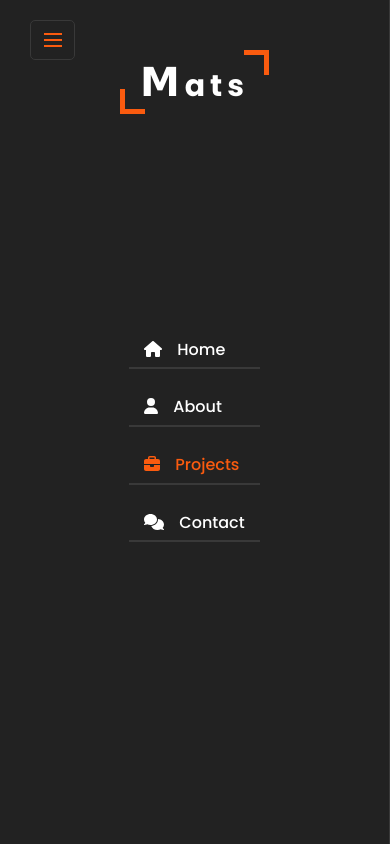
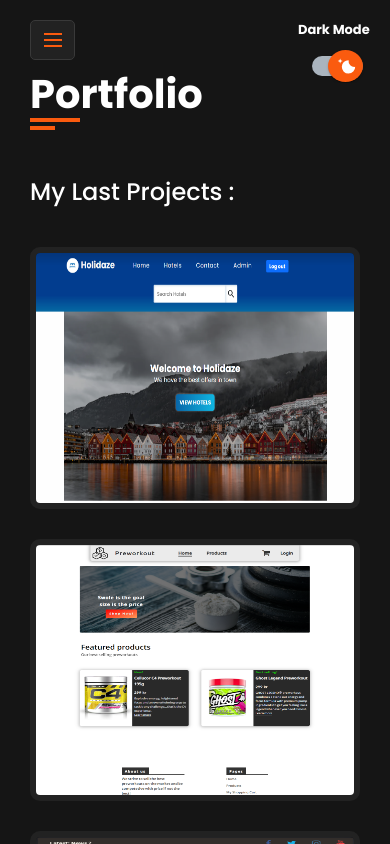
Before and after one commit to Matskrane/my-portfolio, a React (Create React App) app: page /projects in a window 390 px wide. Shown: the top 844 px of the page. Built offline with nearby package versions, Linux system fonts and the light colour scheme.

Commit message:
mobile stuff

```diff
--- a/src/components/SideBar.js
+++ b/src/components/SideBar.js
@@ -12,7 +12,7 @@ const SideBar = () => {
         }
     };
 
-    const [toggle, setToggle] = useState(true);
+    const [toggle, setToggle] = useState(false);
 
   return (
     <>
@@ -24,7 +24,7 @@ const SideBar = () => {
             <div className='logo'>
                 <Link to={'/'}><span>𝗠</span>ats</Link>
             </div>
-            <ul className='nav'>
+            <ul onClick={() => setToggle(!toggle)} className='nav'>
                 <li><NavLink style={currentActiveNavLink} to={'/'}><FontAwesomeIcon  icon={faHouse} />Home</NavLink></li>
                 <li><NavLink style={currentActiveNavLink} to={'/about'}><FontAwesomeIcon  icon={faUser} />About</NavLink></li>
                 <li><NavLink style={currentActiveNavLink} to={'/projects'}><FontAwesomeIcon icon={faBriefcase} />Projects</NavLink></li>
--- a/src/styles/components/_sideBar.scss
+++ b/src/styles/components/_sideBar.scss
@@ -17,11 +17,40 @@
     transition: all 0.3s ease;
 }
 
+.section-title
+{
+    flex: 0 0 100%;
+    max-width: 100%;
+    margin-bottom: 60px;
+}
+
 .section-title h2 {
     font-size: 40px;
     color: $text-black-900;
     font-weight: 700;
     position: relative;
+}
+
+.section-title h2::before
+{
+    content: '';
+    height: 4px;
+    width: 50px;
+    background-color: $skin-color;
+    position: absolute;
+    top: 100%;
+    left: 0;
+}
+.section-title h2::after
+{
+    content: '';
+    height: 4px;
+    width: 25px;
+    background-color: $skin-color;
+    position: absolute;
+    top: 100%;
+    left: 0;
+    margin-top: 8px;
 }
 
 .aside {
@@ -155,6 +184,12 @@
     .section-title h2 {
         color: $dark-text-black-900;
     }
+    .section-title h2::before {
+    background-color: $orange-skin-color;
+    }
+    .section-title h2::after {
+    background-color: $orange-skin-color;
+    }
     .aside {
         background: $dark-bg-black-100;
         border-right: 1px solid $dark-bg-black-50;
--- a/src/styles/styles.css
+++ b/src/styles/styles.css
@@ -16,11 +16,38 @@
   transition: all 0.3s ease;
 }
 
+.section-title {
+  flex: 0 0 100%;
+  max-width: 100%;
+  margin-bottom: 60px;
+}
+
 .section-title h2 {
   font-size: 40px;
   color: #302e4d;
   font-weight: 700;
   position: relative;
+}
+
+.section-title h2::before {
+  content: "";
+  height: 4px;
+  width: 50px;
+  background-color: #ec1839;
+  position: absolute;
+  top: 100%;
+  left: 0;
+}
+
+.section-title h2::after {
+  content: "";
+  height: 4px;
+  width: 25px;
+  background-color: #ec1839;
+  position: absolute;
+  top: 100%;
+  left: 0;
+  margin-top: 8px;
 }
 
 .aside {
@@ -148,6 +175,12 @@
 }
 #dark .section-title h2 {
   color: #ffffff;
+}
+#dark .section-title h2::before {
+  background-color: #fa5b0f;
+}
+#dark .section-title h2::after {
+  background-color: #fa5b0f;
 }
 #dark .aside {
   background: #222222;
@@ -751,6 +784,27 @@ img {
   padding-bottom: 70px;
 }
 
+.section-title h2::before {
+  content: "";
+  height: 4px;
+  width: 50px;
+  background-color: #ec1839;
+  position: absolute;
+  top: 100%;
+  left: 0;
+}
+
+.section-title h2::after {
+  content: "";
+  height: 4px;
+  width: 25px;
+  background-color: #ec1839;
+  position: absolute;
+  top: 100%;
+  left: 0;
+  margin-top: 8px;
+}
+
 .switch {
   margin-left: 90%;
   display: flex;
@@ -772,7 +826,7 @@ img {
   color: #302e4d;
 }
 
-#dark .css-59eqj6-MuiSwitch-root .MuiSwitch-thumb {
+#dark .MuiSwitch-thumb {
   background-color: #fa5b0f;
 }
 
@@ -819,8 +873,12 @@ img {
     margin-left: 0;
   }
 
-  .switch {
-    bottom: 10%;
+  .label {
+    font-size: 13px;
+  }
+
+  .switch label {
+    width: 120px;
   }
 }
 @media (max-width: 991px) {
--- a/src/styles/styles.scss
+++ b/src/styles/styles.scss
@@ -58,6 +58,28 @@ img {
     padding-bottom: 70px;
 }
 
+.section-title h2::before
+{
+    content: '';
+    height: 4px;
+    width: 50px;
+    background-color: $skin-color;
+    position: absolute;
+    top: 100%;
+    left: 0;
+}
+.section-title h2::after
+{
+    content: '';
+    height: 4px;
+    width: 25px;
+    background-color: $skin-color;
+    position: absolute;
+    top: 100%;
+    left: 0;
+    margin-top: 8px;
+}
+
 // Switcher
 
 .switch {
@@ -86,7 +108,7 @@ img {
 
 #dark {
 
-    .css-59eqj6-MuiSwitch-root .MuiSwitch-thumb {
+    .MuiSwitch-thumb {
         background-color: $orange-skin-color;
     }
 }
@@ -131,11 +153,13 @@ img {
         display: block;
         margin-left: 0;
     }
-    .switch {
-        bottom: 10%;
+    .label {
+        font-size: 13px;
     }
 
-
+    .switch label {
+        width: 120px;
+    }
 }
 
 @media(max-width:991px) {
```
Also changed, not shown: 1 other file (tests, documents, lock files or other folders).
